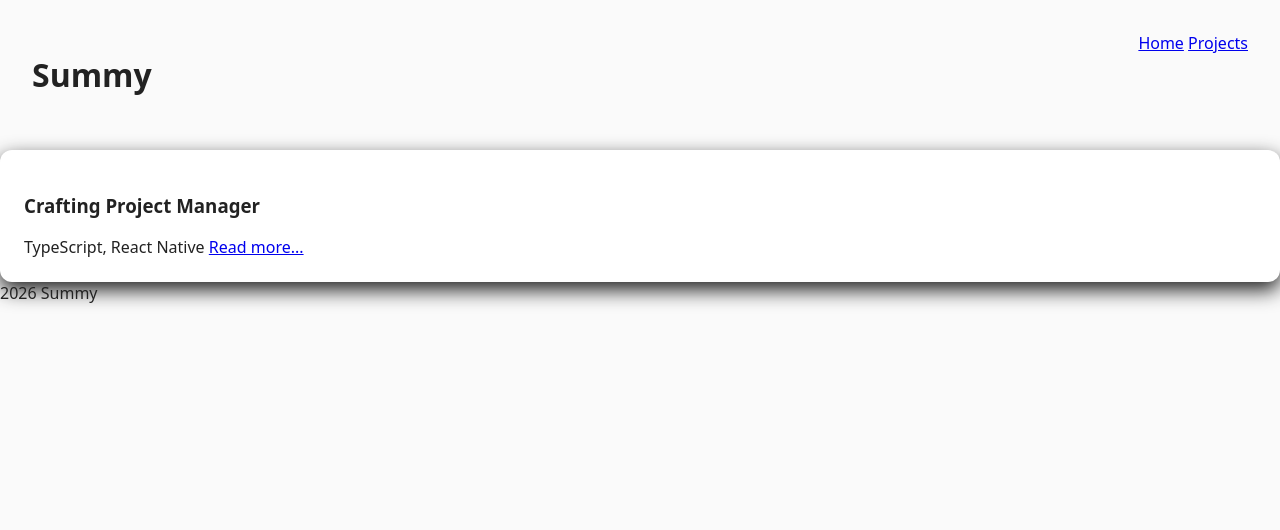
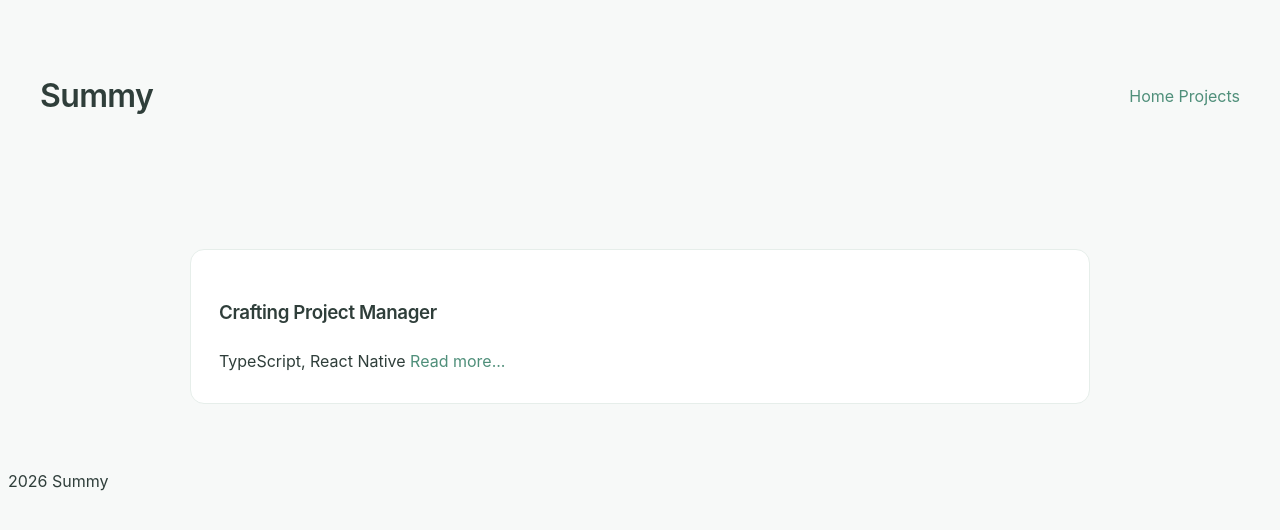
Before and after one commit to summyre/summyre.github.io, a Jekyll site: the page built from projects.md, in a window 1280 px wide. Shown: the top 530 px of the page. Built offline with Jekyll 4.4.1, drawn with Linux system fonts in a browser that asks for light colours.

Commit message:
Update style.css

```diff
--- a/assets/css/style.css
+++ b/assets/css/style.css
@@ -1,14 +1,19 @@
-body {
-    font-family: system-ui, sans-serif;
-    margin: 0;
-    background: #fafafa;
-    color: #222;
+:root {
+    --bg-main: #f7f9f8;
+    --bg-card: #ffffff;
+    --accent-green: #b8d8c7;
+    --accent-blue: #cfe6f3;
+    --accent-purple: #e1d8f3;
+    --text-main: #2f3e3a;
+    --text-muted: #6b7c77;
+    --border-soft: #e6eeea;
 }
 
 .site-header {
     display: flex;
     justify-content: space-between;
-    padding: 2rem;
+    align-items: center;
+    padding: 2.5rem 2rem;
 }
 
 .project-grid {
@@ -18,13 +23,58 @@ body {
 }
 
 .project-card {
-    background: white;
-    padding: 1.5rem;
-    border-radius: 12px;
-    box-shadow: 0 8px 20px #222;
+    background: var(--bg-card);
+    padding: 1.75rem;
+    border-radius: 14px;
+    border: 1px solid var(--border-soft);
+    transition: transform 0.15s ease, box-shadow: 0.15s ease;
 }
 
 .project-card:hover {
     transform: translateY(-4px);
-    transition: 0.2s ease;
+    box-shadow: 0 12px 28px #111;
 }
+
+.tag {
+    display: inline-block;
+    background: var(--accent-purple);
+    color: #3d2f5e;
+    padding: 0.25rem 0.75rem;
+    border-radius: 999px;
+    font-size: 0.8rem;
+}
+
+.header-accent {
+    background: radial-gradient(
+        circle at top left,
+        var(--accent-blue),
+        transparent 70%
+    );
+}
+
+body {
+    font-family: "Inter", system-ui, -apple-system, sans-serif;
+    background: var(--bg-main);
+    color: var(--text-main);
+    line-height: 1.7;
+}
+
+h1, h2, h3 {
+    font-weight: 600;
+    letter-spacing: -0.02em;
+}
+
+main {
+    max-width: 900px;
+    margin: 0 auto;
+    padding: 4rem 2rem;
+}
+
+a {
+    color: #4f8f7a;
+    text-decoration: none;
+}
+
+a:hover {
+    color: #3b7aa3;
+}
```
